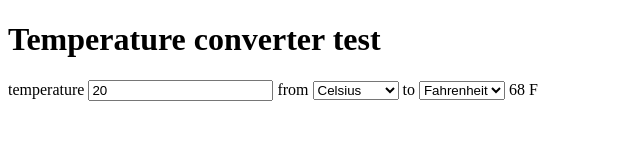
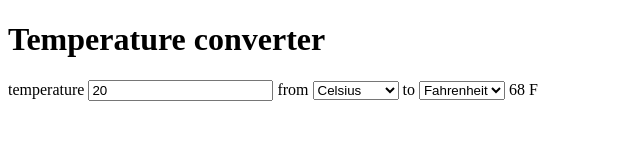
Before and after one commit to Mr-Willmo/PWAsample, a plain HTML site: page index.html in a window 1280 px wide. Shown: the full height of the page, 0-640 px from the left. Drawn offline with Linux system fonts and the light colour scheme.

Commit message:
Update index.html

```diff
--- a/index.html
+++ b/index.html
@@ -8,7 +8,7 @@
     <title>Temperature converter</title>
   </head>
   <body>
-    <h1>Temperature converter test</h1>
+    <h1>Temperature converter</h1>
     <form id="converter">
   <label for="input-temp">temperature</label>
   <input type="text" id="input-temp" name="input-temp" value="20" />
```
